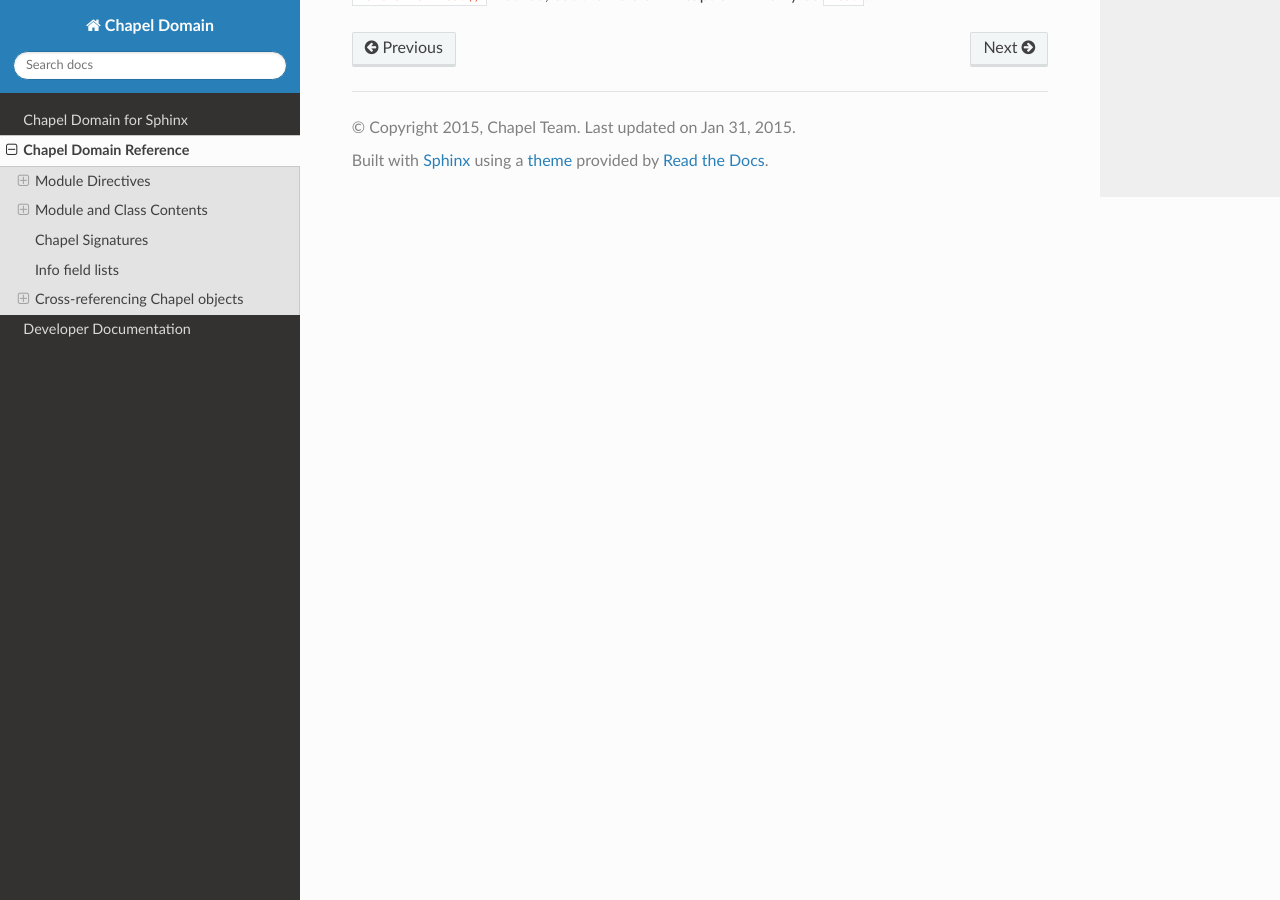
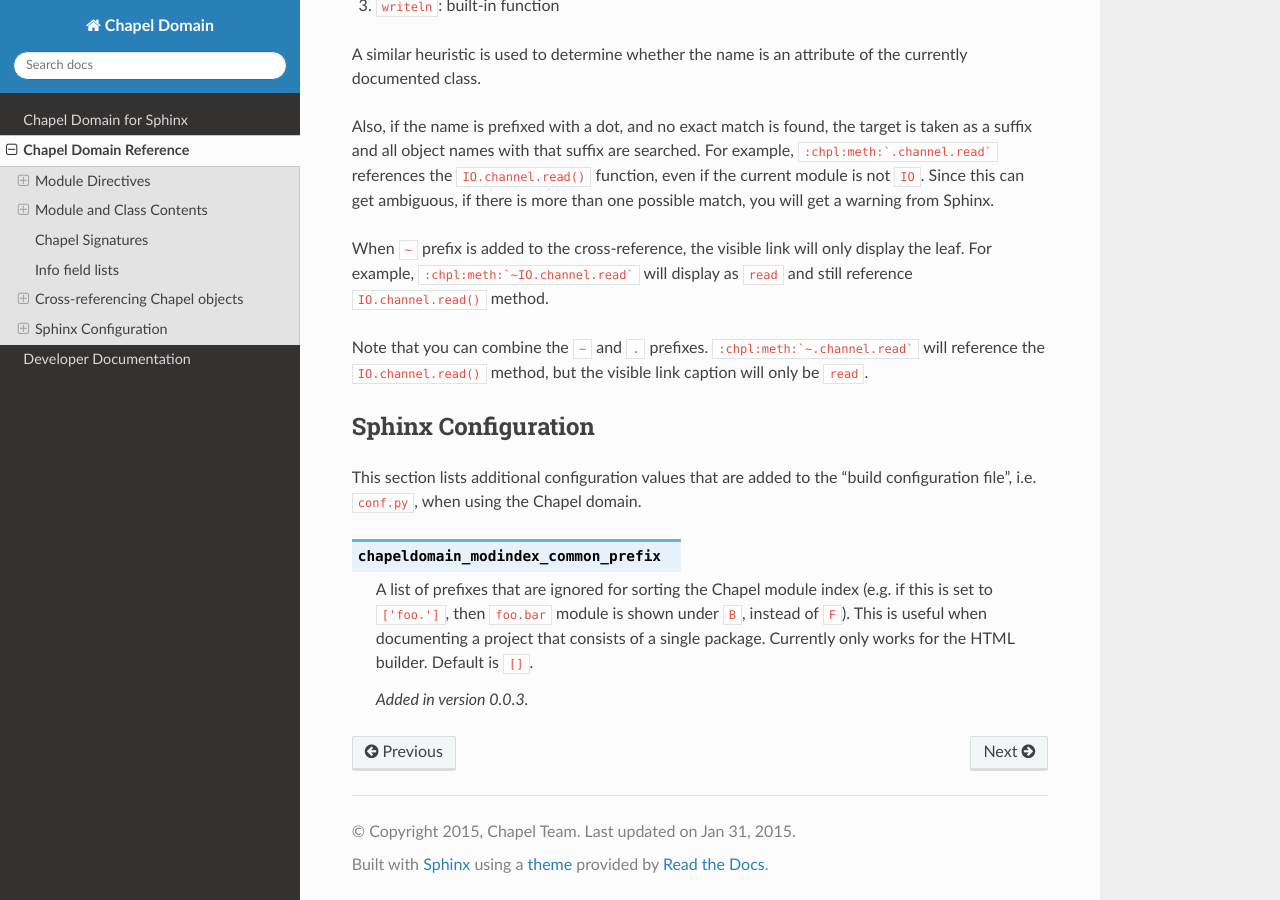
Before and after one commit to chapel-lang/sphinxcontrib-chapeldomain, a Sphinx documentation site: the page built from docs/reference.rst, in a window 1280 px wide and 900 px high, scrolled down 7088 px. Built offline with Sphinx 7.4.7 and the Read the Docs theme 2.0.0, drawn with Linux system fonts in a browser that asks for light colours; the version number could not be read and is left out; some of the changed text lies outside the part shown.

Commit message:
Add docs about chplmodindex build config value, and chplref role.

````diff
--- a/docs/reference.rst
+++ b/docs/reference.rst
@@ -314,6 +314,24 @@
 
     Reference a data attribute (const, var, param, generic type) of an object.
 
+.. role:: chpl:chplref
+
+    Special Chapel reference, which acts just like ``:ref:``. Used to
+    cross-reference the "Chapel Module Index". For example::
+
+        * :chpl:chplref:`chplmodindex`
+        * :chpl:chplref:`The module index <chplmodindex>`
+
+        Or, with the default-domain or primary_domain set to chpl:
+
+        For example, see all modules in the :chplref:`chplmodindex`.
+
+    .. warning::
+
+        ``chplmodindex`` is a special name, like ``modindex``, ``genindex``,
+        and ``search``. Do not create documents named ``chplmodindex``, as it
+        will cause problems.
+
 .. _chapel-xref-content:
 
 Cross-reference Contents
@@ -376,3 +394,21 @@
 prefixes. ``:chpl:meth:`~.channel.read``` will reference the
 ``IO.channel.read()`` method, but the visible link caption will only be
 ``read``.
+
+Sphinx Configuration
+--------------------
+
+This section lists additional configuration values that are added to the "build
+configuration file", i.e. ``conf.py``, when using the Chapel domain.
+
+.. This is py:data because that works and looks ok. It's not really python
+   module data.
+.. py:data:: chapeldomain_modindex_common_prefix
+
+    A list of prefixes that are ignored for sorting the Chapel module index
+    (e.g. if this is set to ``['foo.']``, then ``foo.bar`` module is shown
+    under ``B``, instead of ``F``). This is useful when documenting a project
+    that consists of a single package. Currently only works for the HTML
+    builder. Default is ``[]``.
+
+    .. versionadded:: 0.0.3
````
